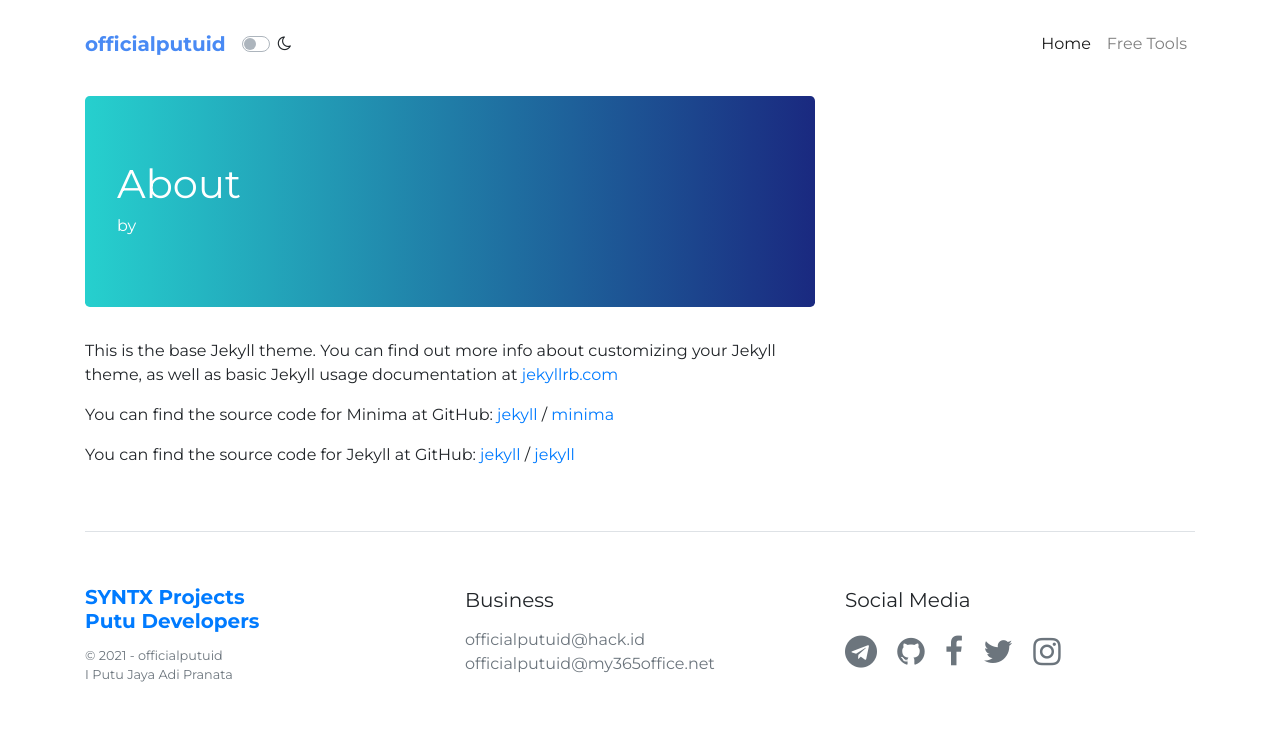
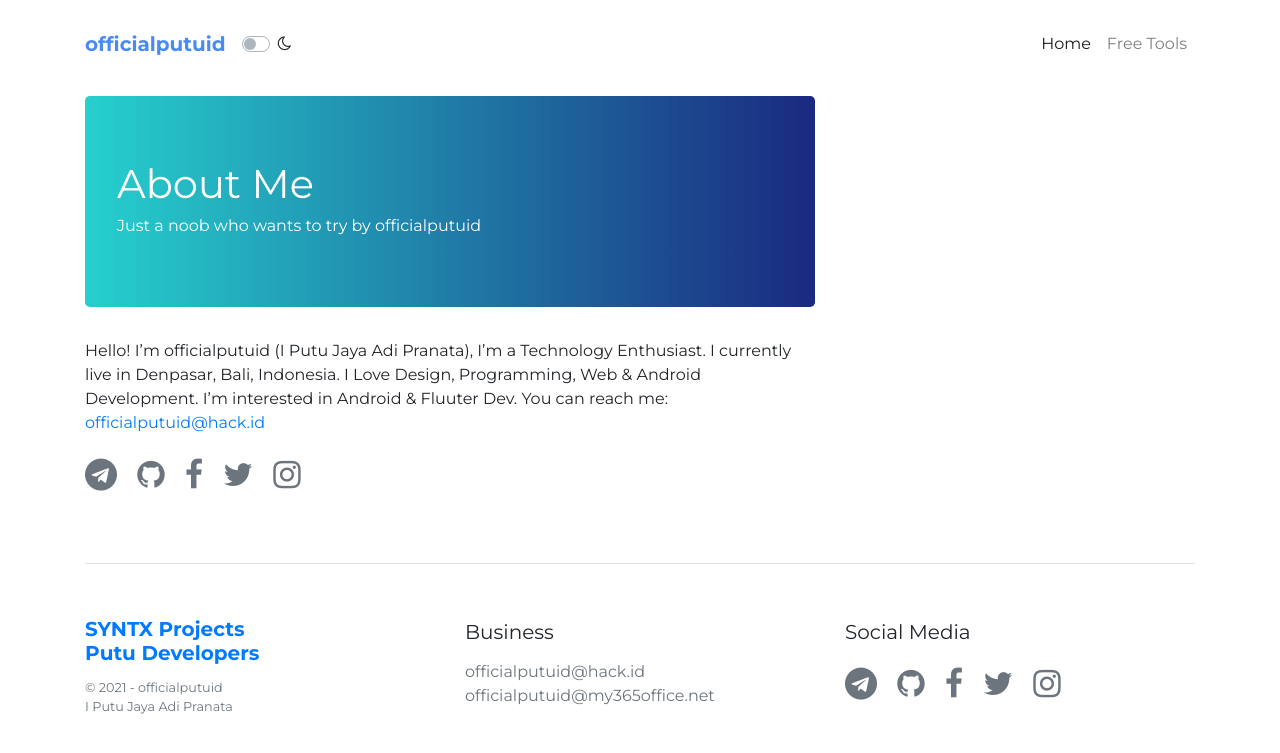
Before and after one commit to psionicprjkt/blog.psionicprjkt.my.id, a Jekyll site: the page built from about.md, in a window 1280 px wide. Shown: the top 753 px of the page. Built offline with Jekyll 4.4.1, drawn with Linux system fonts in a browser that asks for light colours.

Commit message:
blog: Update About.md
Signed-off-by: officialputuid <officialputuid@hack.id>

```diff
--- a/about.md
+++ b/about.md
@@ -1,18 +1,20 @@
 ---
 layout: page
-title: About
+title: About Me
+desc: Just a noob who wants to try
 permalink: /about/
+author: officialputuid
 ---
 
-This is the base Jekyll theme. You can find out more info about customizing your Jekyll theme, as well as basic Jekyll usage documentation at [jekyllrb.com](https://jekyllrb.com/)
+Hello! I'm officialputuid (I Putu Jaya Adi Pranata), I'm a Technology Enthusiast. I currently live in Denpasar, Bali, Indonesia. I Love Design, Programming, Web & Android Development. I'm interested in Android & Fluuter Dev. You can reach
+me: [officialputuid@hack.id](officialputuid@hack.id)
 
-You can find the source code for Minima at GitHub:
-[jekyll][jekyll-organization] /
-[minima](https://github.com/jekyll/minima)
-
-You can find the source code for Jekyll at GitHub:
-[jekyll][jekyll-organization] /
-[jekyll](https://github.com/jekyll/jekyll)
-
-
-[jekyll-organization]: https://github.com/jekyll
+<ul class="list-unstyled text-small">
+    <li class="footer-custom-icons">
+        <a class="text-muted" href="https://t.me/officialputuid" target="_blank"><i class="fa fa-telegram"></i></a>
+        <a class="text-muted" href="https://github.com/officialputuid" target="_blank"><i class="fa fa-github"></i></a>
+        <a class="text-muted" href="https://facebook.com/officialputuid" target="_blank"><i class="fa fa-facebook"></i></a>
+        <a class="text-muted" href="https://twitter.com/officialputuid" target="_blank"><i class="fa fa-twitter"></i></a>
+        <a class="text-muted" href="https://instagram.com/officialputuid" target="_blank"><i class="fa fa-instagram"></i></a>
+    </li>
+</ul>
```
